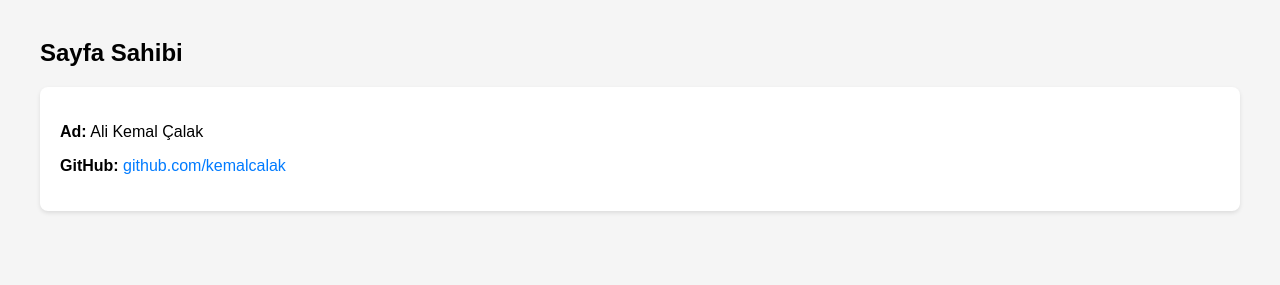
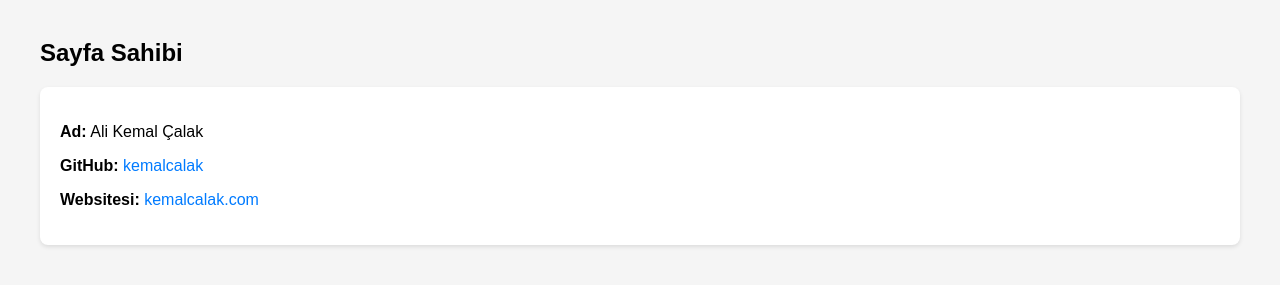
Before and after one commit to kemalcalak/Insider--JS-Bootcamp, a plain HTML site: page gun-4/hakkinda.html in a window 1280 px wide. Shown: the part 49-334 px from the top of the page. Drawn offline with Linux system fonts and the light colour scheme.

Commit message:
feat: bilgiler eklendi

```diff
--- a/gun-4/hakkinda.html
+++ b/gun-4/hakkinda.html
@@ -26,7 +26,8 @@
     <h1>Sayfa Sahibi</h1>
     <div class="profile-info">
       <p><strong>Ad:</strong> Ali Kemal Çalak</p>
-      <p><strong>GitHub:</strong> <a href="https://github.com/kemalcalak" target="_blank">github.com/kemalcalak</a></p>
+      <p><strong>GitHub:</strong> <a href="https://github.com/kemalcalak" target="_blank">kemalcalak</a></p>
+      <p><strong>Websitesi:</strong> <a href="https://kemalcalak.com" target="_blank">kemalcalak.com</a></p>
     </div>
   </section>
 </body>
```
